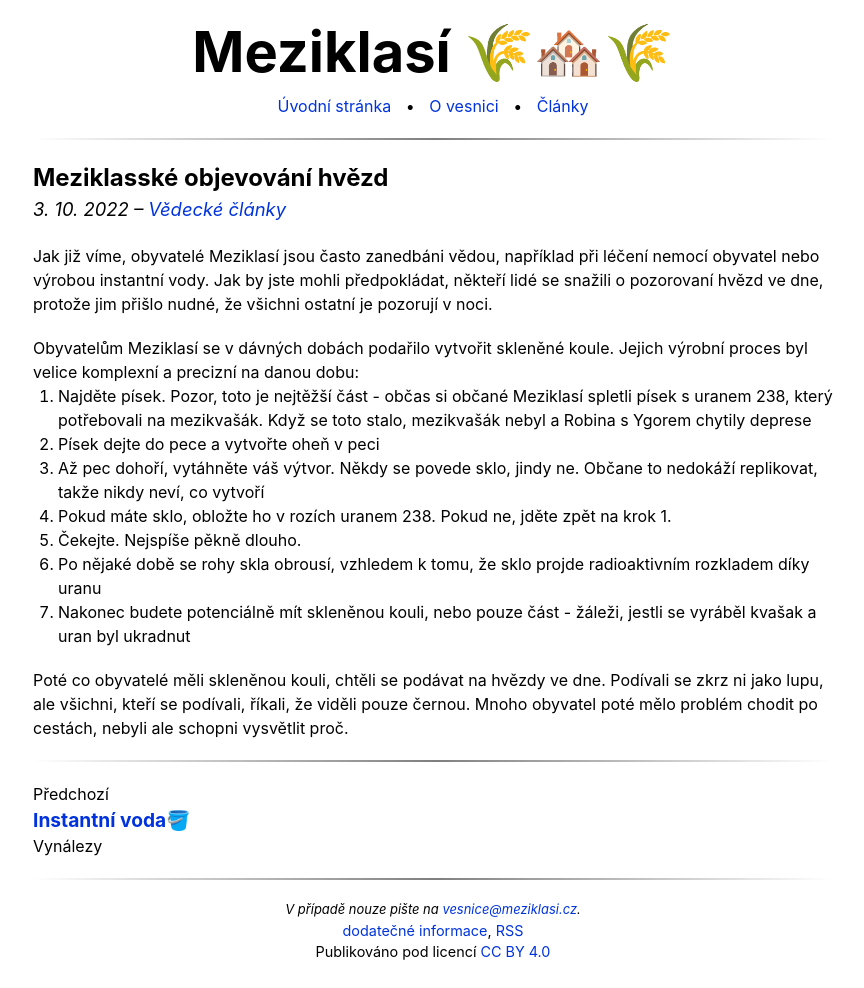
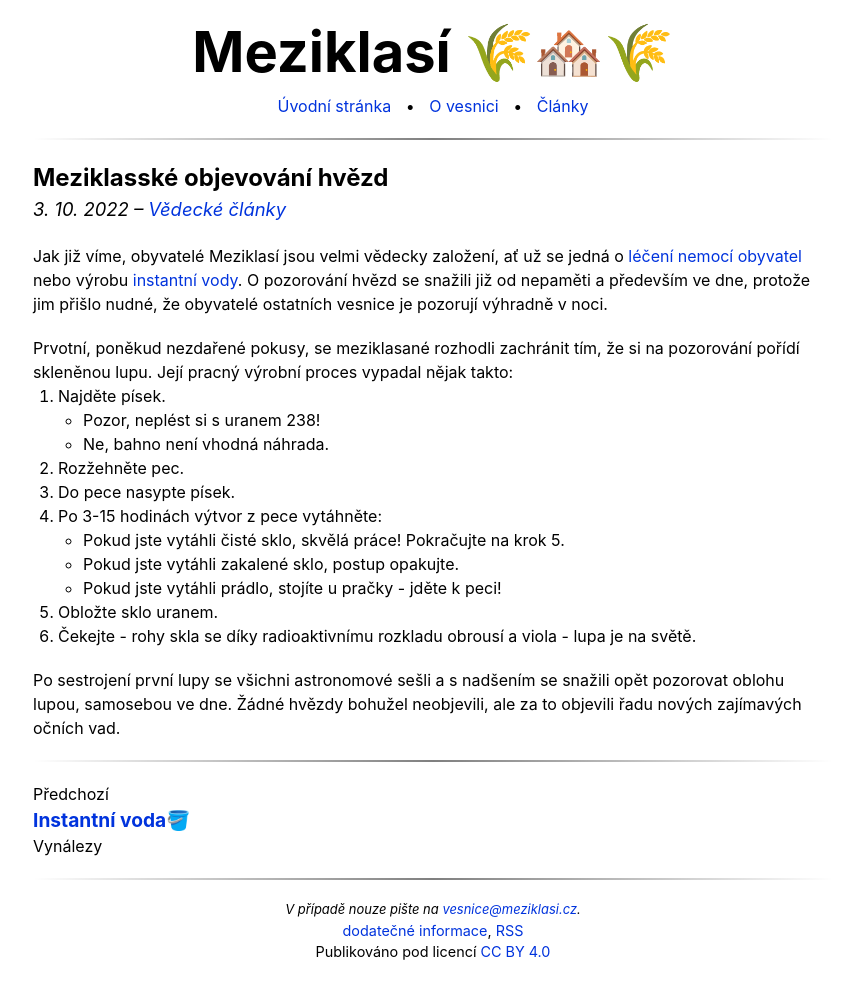
Before and after one commit to Meziklassociation/meziklasi, a Jekyll site: the page built from _posts/2022-10-03-objevovani-hvezd.md, in a window 1280 px wide. Shown: the whole page, without its empty margins (207-1071 px from the left). Built offline with Jekyll 4.4.1, drawn with Linux system fonts in a browser that asks for light colours.

Commit message:
Objevování hvězd: úpravy

```diff
--- a/_posts/2022-10-03-objevovani-hvezd.md
+++ b/_posts/2022-10-03-objevovani-hvezd.md
@@ -4,19 +4,21 @@ category: Vědecké články
 description: "Informativní reportáž o historii meziklasské astronomie"
 ---
 
-Jak již víme, obyvatelé Meziklasí jsou často zanedbáni vědou, například při léčení nemocí obyvatel nebo výrobou instantní vody.
-Jak by jste mohli předpokládat, někteří lidé se snažili o pozorovaní hvězd ve dne, protože jim přišlo nudné,
-že všichni ostatní je pozorují v noci.
+Jak již víme, obyvatelé Meziklasí jsou velmi vědecky založení, ať už se jedná o [léčení nemocí obyvatel](/vedecke-clanky/tradicni-medicina/) nebo výrobu [instantní vody](/vynalezy/instantni-voda/).
+O pozorování hvězd se snažili již od nepaměti a především ve dne, protože jim přišlo nudné, že obyvatelé ostatních vesnice je pozorují výhradně v noci.
 
-Obyvatelům Meziklasí se v dávných dobách podařilo vytvořit skleněné koule. Jejich výrobní proces byl velice komplexní a precizní na danou dobu:
-1. Najděte písek. Pozor, toto je nejtěžší část - občas si občané Meziklasí spletli písek s uranem 238, který potřebovali na mezikvašák.
-   Když se toto stalo, mezikvašák nebyl a Robina s Ygorem chytily deprese
-3. Písek dejte do pece a vytvořte oheň v peci
-4. Až pec dohoří, vytáhněte váš výtvor. Někdy se povede sklo, jindy ne. Občane to nedokáží replikovat, takže nikdy neví, co vytvoří
-5. Pokud máte sklo, obložte ho v rozích uranem 238. Pokud ne, jděte zpět na krok 1.
-6. Čekejte. Nejspíše pěkně dlouho.
-7. Po nějaké době se rohy skla obrousí, vzhledem k tomu, že sklo projde radioaktivním rozkladem díky uranu
-8. Nakonec budete potenciálně mít skleněnou kouli, nebo pouze část - žáleži, jestli se vyráběl kvašak a uran byl ukradnut
+Prvotní, poněkud nezdařené pokusy, se meziklasané rozhodli zachránit tím, že si na pozorování pořídí skleněnou lupu. Její pracný výrobní proces vypadal nějak takto:
+1. Najděte písek.
+	- Pozor, neplést si s uranem 238!
+	- Ne, bahno není vhodná náhrada.
+2. Rozžehněte pec.
+3. Do pece nasypte písek.
+4. Po 3-15 hodinách výtvor z pece vytáhněte:
+	- Pokud jste vytáhli čisté sklo, skvělá práce! Pokračujte na krok 5.
+	- Pokud jste vytáhli zakalené sklo, postup opakujte.
+	- Pokud jste vytáhli prádlo, stojíte u pračky - jděte k peci!
+5. Obložte sklo uranem.
+6. Čekejte - rohy skla se díky radioaktivnímu rozkladu obrousí a viola - lupa je na světě.
 
-Poté co obyvatelé měli skleněnou kouli, chtěli se podávat na hvězdy ve dne. Podívali se zkrz ni jako lupu, ale všichni, kteří se podívali,
-říkali, že viděli pouze černou. Mnoho obyvatel poté mělo problém chodit po cestách, nebyli ale schopni vysvětlit proč.
+Po sestrojení první lupy se všichni astronomové sešli a s nadšením se snažili opět pozorovat oblohu lupou, samosebou ve dne.
+Žádné hvězdy bohužel neobjevili, ale za to objevili řadu nových zajímavých očních vad.
```
